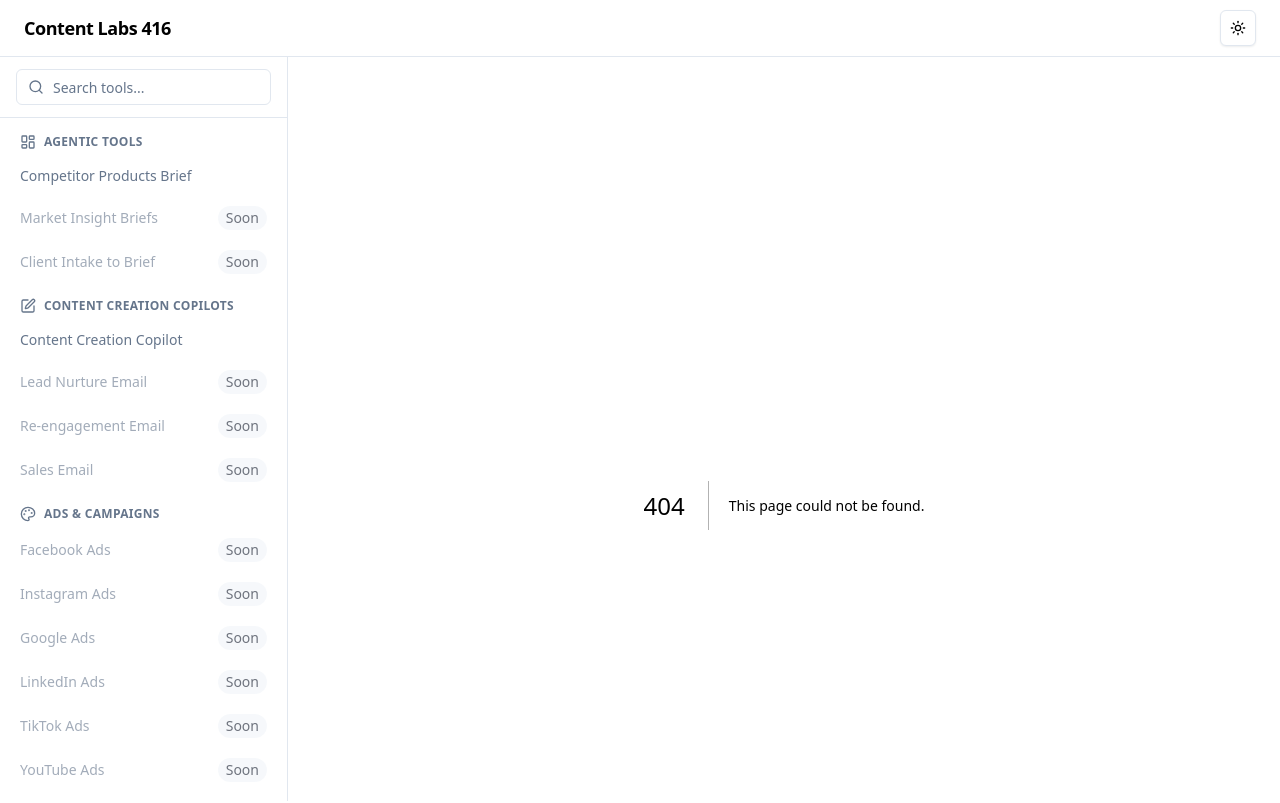
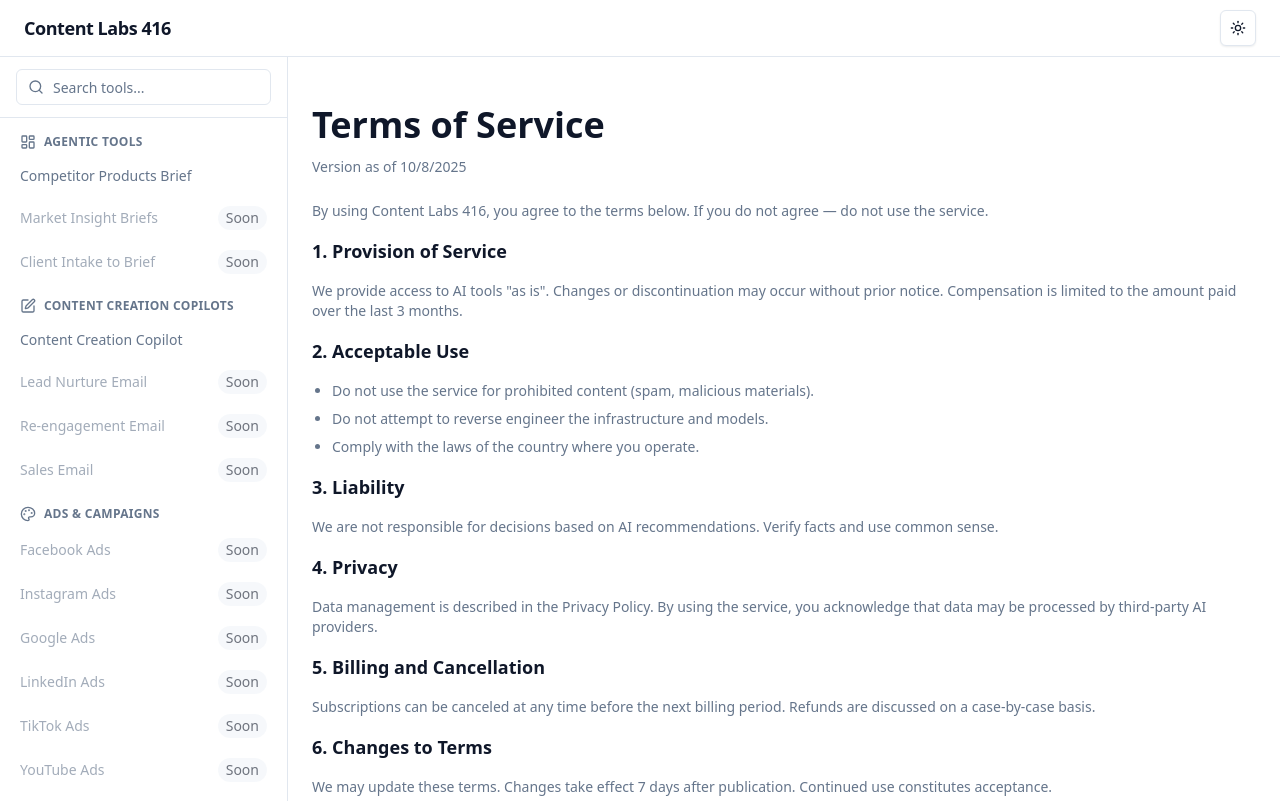
Before and after one commit to maxv-tor/fifteencopilotz-competitor-analysis-generator, a Next.js app: page /terms-of-service in a window 1280 px wide. Before the commit this address had no page. Shown: the top 803 px of the page. Built offline with nearby package versions, Linux system fonts and the light colour scheme.

Commit message:
app/terms-of-service/page.tsx - 1st

```diff
--- /dev/null
+++ b/app/terms-of-service/page.tsx
@@ -0,0 +1,47 @@
+export const metadata = {
+  title: "Terms of Service"
+};
+
+export default function TermsOfServicePage() {
+  return (
+    <article className="space-y-6">
+      <header className="space-y-3">
+        <h1 className="text-3xl font-bold text-foreground sm:text-4xl">Terms of Service</h1>
+        <p className="text-sm text-muted-foreground">
+          Version as of {new Date().toLocaleDateString("en-US")}
+        </p>
+      </header>
+      <section className="space-y-4 text-sm text-muted-foreground">
+        <p>
+          By using Content Labs 416, you agree to the terms below. If you do not agree — do not use the service.
+        </p>
+        <h2 className="text-lg font-semibold text-foreground">1. Provision of Service</h2>
+        <p>
+          We provide access to AI tools "as is". Changes or discontinuation may occur without prior notice. Compensation is limited to the amount paid over the last 3 months.
+        </p>
+        <h2 className="text-lg font-semibold text-foreground">2. Acceptable Use</h2>
+        <ul className="list-disc space-y-2 pl-5">
+          <li>Do not use the service for prohibited content (spam, malicious materials).</li>
+          <li>Do not attempt to reverse engineer the infrastructure and models.</li>
+          <li>Comply with the laws of the country where you operate.</li>
+        </ul>
+        <h2 className="text-lg font-semibold text-foreground">3. Liability</h2>
+        <p>
+          We are not responsible for decisions based on AI recommendations. Verify facts and use common sense.
+        </p>
+        <h2 className="text-lg font-semibold text-foreground">4. Privacy</h2>
+        <p>
+          Data management is described in the Privacy Policy. By using the service, you acknowledge that data may be processed by third-party AI providers.
+        </p>
+        <h2 className="text-lg font-semibold text-foreground">5. Billing and Cancellation</h2>
+        <p>
+          Subscriptions can be canceled at any time before the next billing period. Refunds are discussed on a case-by-case basis.
+        </p>
+        <h2 className="text-lg font-semibold text-foreground">6. Changes to Terms</h2>
+        <p>
+          We may update these terms. Changes take effect 7 days after publication. Continued use constitutes acceptance.
+        </p>
+      </section>
+    </article>
+  );
+}
```
